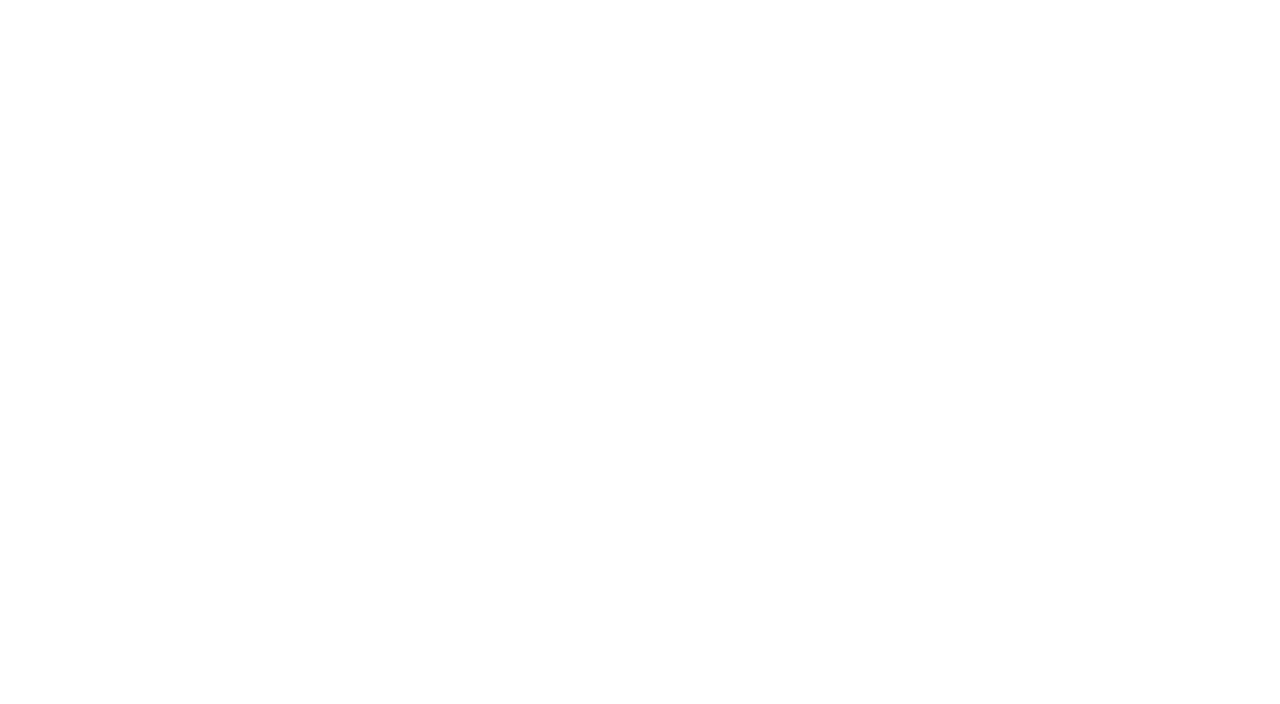
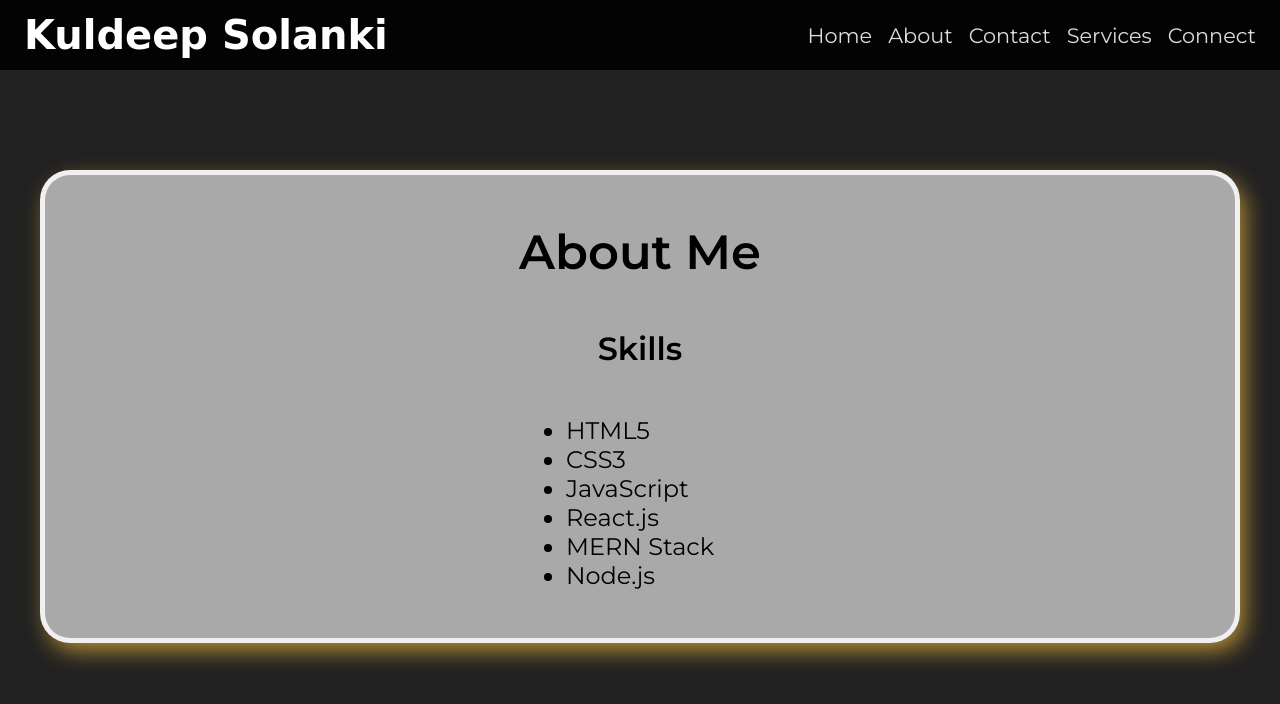
Before and after one commit to kuldp18/assignment-personal-website, a plain HTML site: page about.html in a window 1280 px wide. Drawn offline with Linux system fonts and the light colour scheme; a web font is replaced by a local one.

Commit message:
added about page

```diff
--- a/about.html
+++ b/about.html
@@ -0,0 +1,41 @@
+<!DOCTYPE html>
+<html lang="en">
+  <head>
+    <meta charset="UTF-8" />
+    <meta http-equiv="X-UA-Compatible" content="IE=edge" />
+    <meta name="viewport" content="width=device-width, initial-scale=1.0" />
+    <title>About</title>
+    <link rel="stylesheet" href="css/main.css" />
+    <link rel="stylesheet" href="css/about.css" />
+  </head>
+  <body>
+    <nav class="header">
+      <div class="left">
+        <h1>Kuldeep Solanki</h1>
+      </div>
+      <div class="right">
+        <ul>
+          <li><a href="/">Home</a></li>
+          <li><a href="/about.html">About</a></li>
+          <li><a href="/contact.html">Contact</a></li>
+          <li><a href="/services.html">Services</a></li>
+          <li><a href="/connect.html">Connect</a></li>
+        </ul>
+      </div>
+    </nav>
+
+    <main class="hero">
+      <h2>About Me</h2>
+
+      <h3>Skills</h3>
+      <ul>
+        <li>HTML5</li>
+        <li>CSS3</li>
+        <li>JavaScript</li>
+        <li>React.js</li>
+        <li>MERN Stack</li>
+        <li>Node.js</li>
+      </ul>
+    </main>
+  </body>
+</html>
--- /dev/null
+++ b/css/about.css
@@ -0,0 +1,21 @@
+main.hero {
+    flex-direction: column;
+    align-items: center;
+}
+
+.hero h2 {
+    font-size: 3rem;
+}
+
+.hero h3 {
+    font-size: 2rem;
+}
+
+.hero ul li {
+    font-size: 1.5rem;
+}
+
+.hero ul li:hover {
+    color: rgb(236, 236, 50);
+    cursor: pointer;
+}
--- a/css/main.css
+++ b/css/main.css
@@ -17,6 +17,11 @@ a {
     color: inherit;
 }
 
+.fancy-heading {
+    font-size: 2.5rem;
+    font-family: 'Nabla', cursive;
+    cursor: pointer;
+}
 
 /* header */
 nav.header {
@@ -88,7 +93,6 @@ main.hero {
     box-shadow: 5px 8px 25px 0px rgba(0, 0, 0, 0.75);
 }
 
-
 .hero .right {
     /* border: 1px solid green; */
     display: flex;
@@ -117,7 +121,7 @@ main.hero {
 
 .hero button {
     width: 120px;
-    padding: .5rem 1rem;
+    padding: 0.5rem 1rem;
     border: none;
     outline: none;
     cursor: pointer;
```
